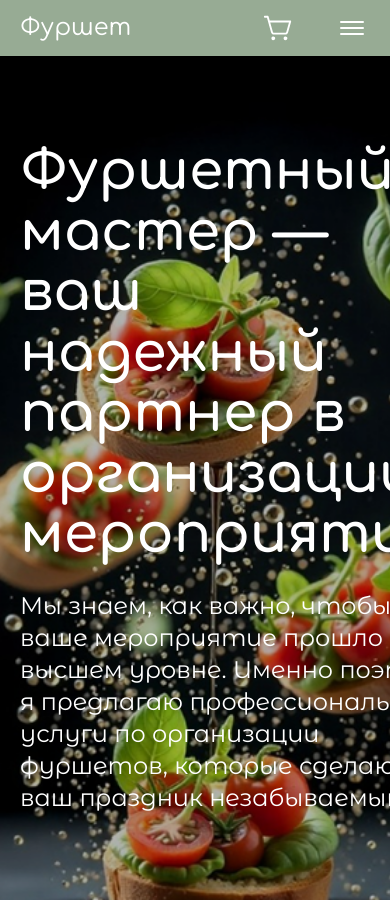
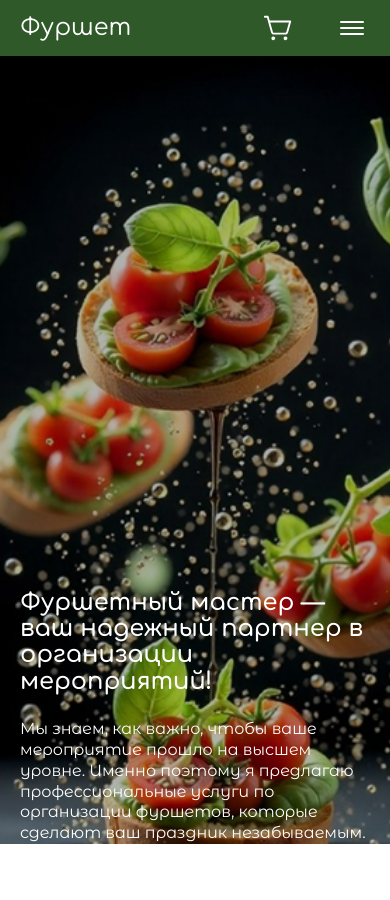
Before and after one commit to RAaDAGoN/deploy-furshet, a Vue app in the folder furshet/: page / in a window 390 px wide. After the commit the page ends 844 px from the top, so only its background shows below. Built offline with nearby package versions, Linux system fonts and the light colour scheme.

Commit message:
адаптив шапки и слайдера

```diff
--- a/furshet/src/App.vue
+++ b/furshet/src/App.vue
@@ -5,7 +5,10 @@
 
     <Header :menuOpen="menuOpen" @openMenu="openMenu" @closeMenu="closeMenu"/>
 
-    <router-view></router-view>
+    <div class="">
+      <router-view></router-view>
+    </div>
+
 
   </div>
 </template>
--- a/furshet/src/components/Header.vue
+++ b/furshet/src/components/Header.vue
@@ -1,5 +1,5 @@
 <template>
-  <header class="bg-[#30592A80] text-white" >
+  <header class="bg-[#30592A] text-white fixed top-0 left-0 right-0 w-full z-50" >
     <div class="border-b border-white border-opacity-50 hidden md:block ">
       <ul class="max-w-[1746px] mx-auto py-[10px] flex items-center justify-center gap-12 lg:justify-end sm:text-lg w-full font-montserrat font-normal px-4 sm:px-5">
         <li>Вологда</li>
--- a/furshet/src/components/MobileMenu.vue
+++ b/furshet/src/components/MobileMenu.vue
@@ -1,7 +1,7 @@
 <template>
   <div class="bg-[#97AB94] h-full w-full fixed right-0 top-14 z-20  text-white flex flex-col items-center" v-auto-animate>
 
-    <ul class="max-w-[1746px] mx-auto flex items-center justify-center gap-2 text-sm sm:text-lg w-full font-montserrat font-normal mt-3">
+    <ul class="max-w-[1746px] mx-auto flex items-center justify-center gap-9 text-[12px] md:text-lg w-full font-montserrat font-normal mt-3">
       <li>Вологда</li>
       <li>+7 (817) 393-47-47</li>
       <li>Ежедневно 24/7</li>
--- a/furshet/src/components/main/Slider.vue
+++ b/furshet/src/components/main/Slider.vue
@@ -20,12 +20,12 @@
     <div class="absolute inset-0 bg-black/30"></div>
 
     <!-- Контент -->
-    <div class="max-w-[1746px] mx-auto relative z-10 flex items-end sm:items-center h-full px-5 sm:px-5 ">
+    <div class="max-w-[1746px] mx-auto relative z-10 flex items-end md:items-center h-full px-5 sm:px-5 ">
       <div class="max-w-[1020px]">
-        <h1 class="text-white text-left text-2xl sm:text-[55px] font-comfort font-semibold mb-6 leading-[110%]">
+        <h1 class="text-white text-left text-2xl md:text-[55px] font-comfort font-semibold mb-6 leading-[110%]">
           Фуршетный мастер — ваш надежный партнер в организации мероприятий!
         </h1>
-        <p class="text-white text-[16px] sm:text-2xl font-medium font-montserrat leading-[130%]">
+        <p class="text-white text-[16px] md:text-2xl font-medium font-montserrat leading-[130%]">
           Мы знаем, как важно, чтобы ваше мероприятие прошло на высшем уровне. Именно поэтому я предлагаю профессиональные услуги по организации фуршетов, которые сделают ваш праздник незабываемым.
         </p>
       </div>
```
